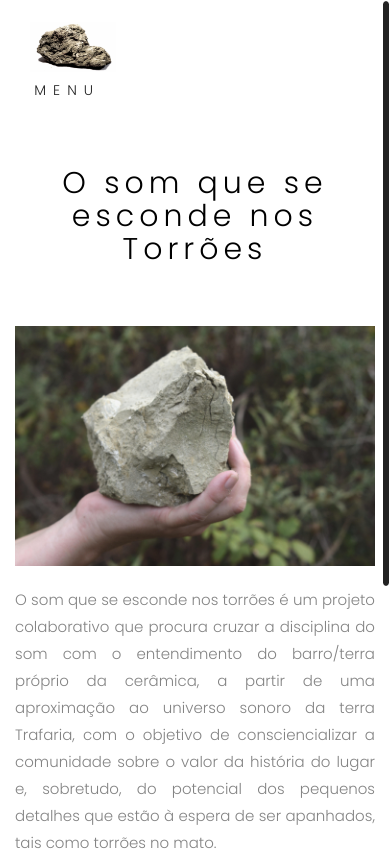
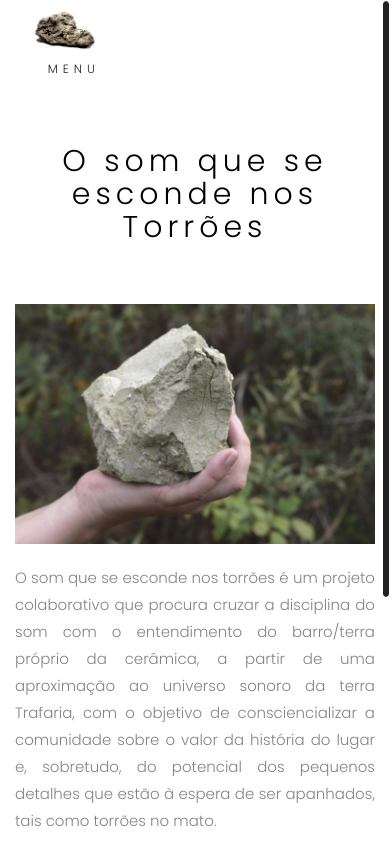
Before and after one commit to somdetorrao/somdetorrao.github.io, a plain HTML site: page index.html in a window 390 px wide. Shown: the top 859 px of the page. Drawn offline with nearby package versions, Linux system fonts and the light colour scheme; a web font is replaced by a local one.

Commit message:
format font

```diff
--- a/css/main.css
+++ b/css/main.css
@@ -178,7 +178,7 @@ button:focus,
 ========================================================================== */
 
 .header {
-    padding-top: 22px;
+    padding-top: 10px;
     padding-bottom: 3px font-family: 'Poppin', serif;
 }
 
@@ -192,7 +192,6 @@ button:focus,
 }
 
 .header.header-fixed-top .menu-expanded {
-    padding-top: 15px;
     color: red;
 }
 
@@ -1154,6 +1153,21 @@ img {
     height: 50px;
 }
 
+@media (max-width: 768px) {
+    .img-menu-PBO {
+        height: 40px;
+        /* Adjust height for mobile screens */
+        max-width: 100%;
+        /* Make sure the image does not exceed the container */
+    }
+    .nav-icon {
+        font-size: 12px;
+        /* Adjust the font size if necessary */
+        letter-spacing: 5px;
+        /* Adjust letter spacing for smaller screens */
+    }
+}
+
 
 /* Check*/
 
```
